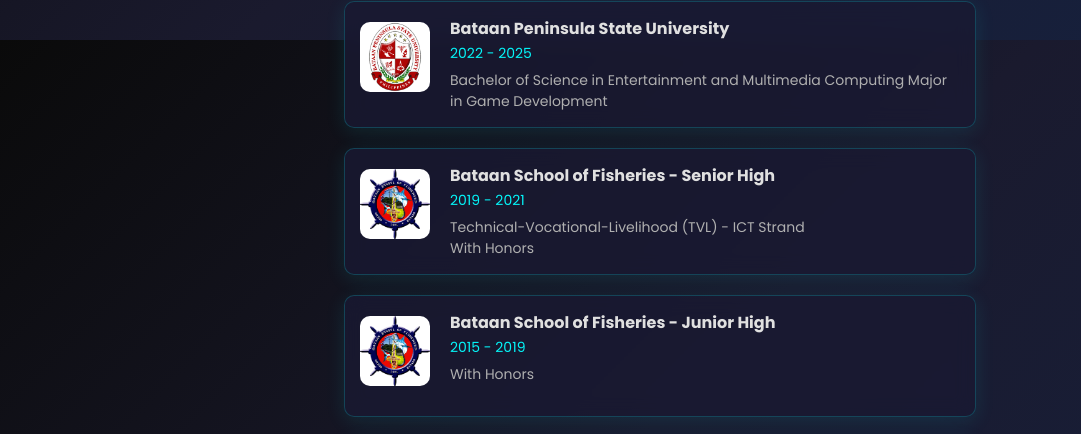
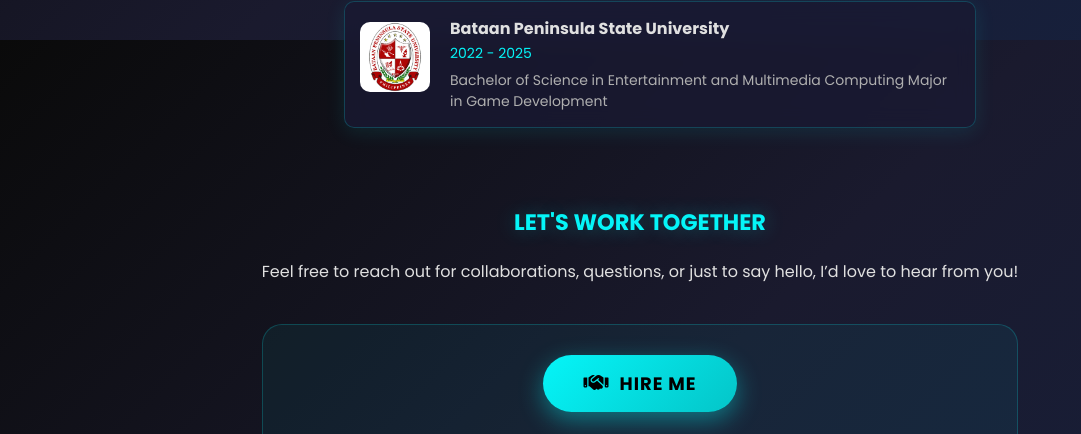
Before and after one commit to elyeandre/my-portfolio-v2, a plain HTML site: page index.html in a window 1280 px wide. Shown: the part 3960-4394 px from the top of the page, without its empty margins (0-1081 px from the left). Drawn offline with nearby package versions, Linux system fonts and the light colour scheme.

Commit message:
Comment out timeline items in index.html
Temporarily removed two timeline items related to Bataan School of Fisheries by commenting out their HTML blocks. This may be for content review or to hide these entries from the rendered page.

```diff
--- a/index.html
+++ b/index.html
@@ -856,16 +856,16 @@
       </div>
     </div>
 
-    <div class="timeline-item">
+    <!-- <div class="timeline-item">
       <div class="timeline-icon school2-icon"></div>
       <div class="timeline-content">
         <h2>Bataan School of Fisheries - Senior High</h2>
         <span>2019 - 2021</span>
         <p>Technical-Vocational-Livelihood (TVL) - ICT Strand<br>With Honors</p>
       </div>
-    </div>
+    </div> -->
 
-    <div class="timeline-item">
+    <!-- <div class="timeline-item">
       <div class="timeline-icon school3-icon"></div>
       <div class="timeline-content">
         <h2>Bataan School of Fisheries - Junior High</h2>
@@ -882,7 +882,7 @@
         <p>Salutatorian</p>
       </div>
     </div>
-  </div>
+  </div> -->
 </section>
 
 <div id="lightbox-overlay" onclick="closeCertificateLightbox()">
```
